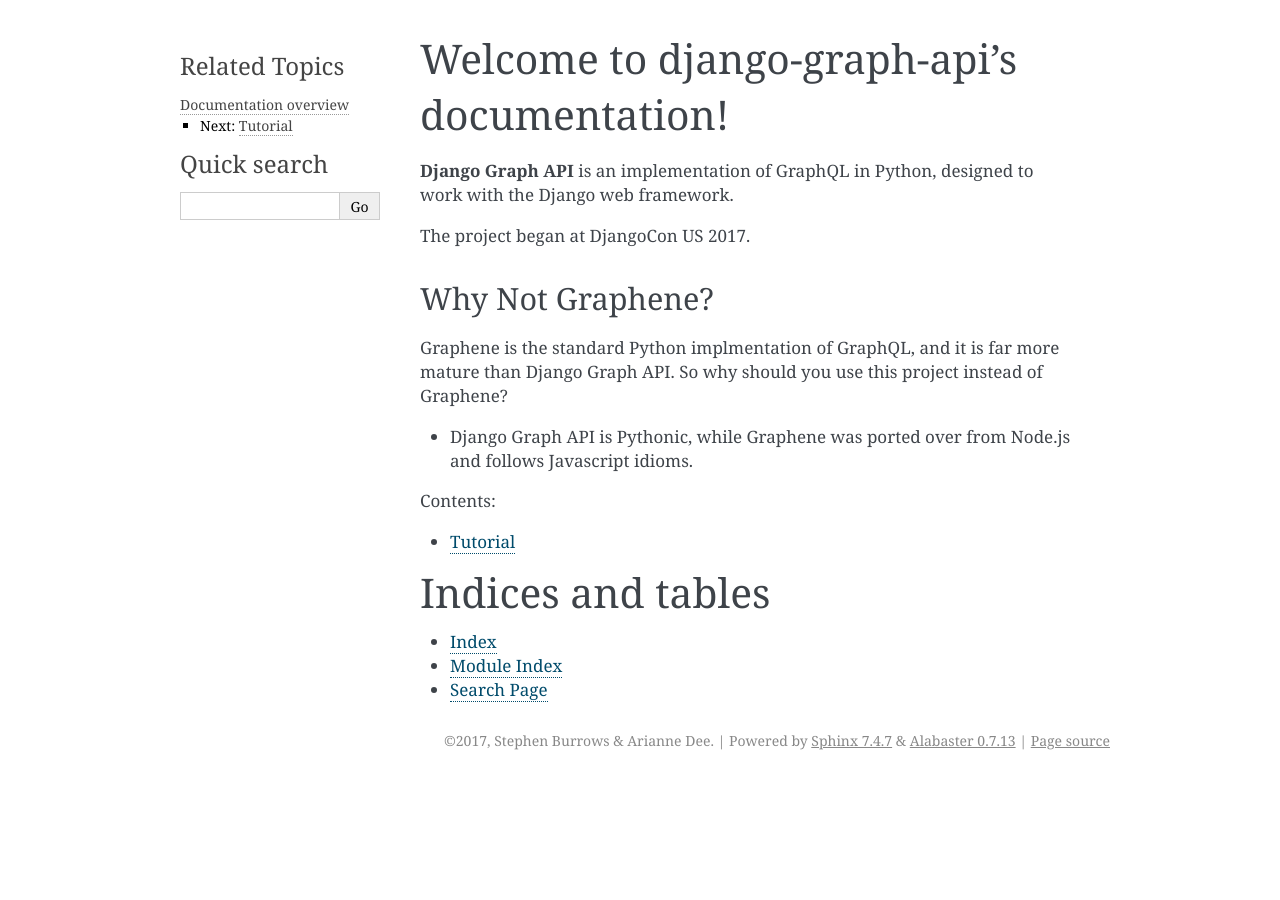
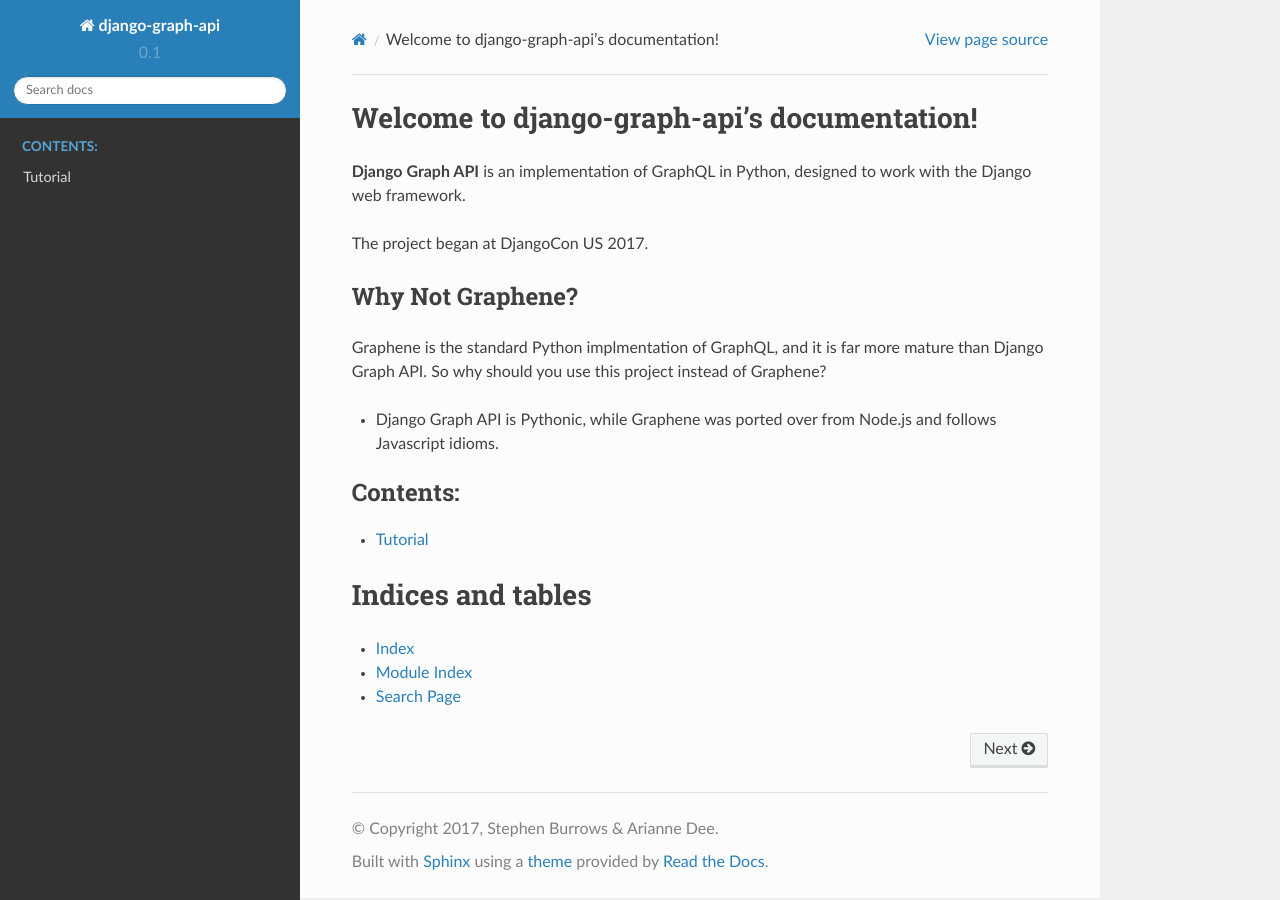
Before and after one commit to django-graph-api/django-graph-api, a Sphinx documentation site: the page built from docs/index.rst, in a window 1280 px wide. Built offline with Sphinx 7.4.7 and the Read the Docs theme 2.0.0, drawn with Linux system fonts in a browser that asks for light colours.

Commit message:
Update theme to rtd

```diff
--- a/docs/conf.py
+++ b/docs/conf.py
@@ -87,14 +87,13 @@
 # The theme to use for HTML and HTML Help pages.  See the documentation for
 # a list of builtin themes.
 #
-html_theme = 'alabaster'
+html_theme = "sphinx_rtd_theme"
 
 # Theme options are theme-specific and customize the look and feel of a theme
 # further.  For a list of options available for each theme, see the
 # documentation.
 #
 html_theme_options = {
-    'show_related': True,
 }
 
 # Add any paths that contain custom static files (such as style sheets) here,
--- a/requirements.txt
+++ b/requirements.txt
@@ -3,3 +3,4 @@
 ply==3.10
 pytz==2017.2
 Sphinx==1.6.3
+sphinx-rtd-theme==0.2.4
```
